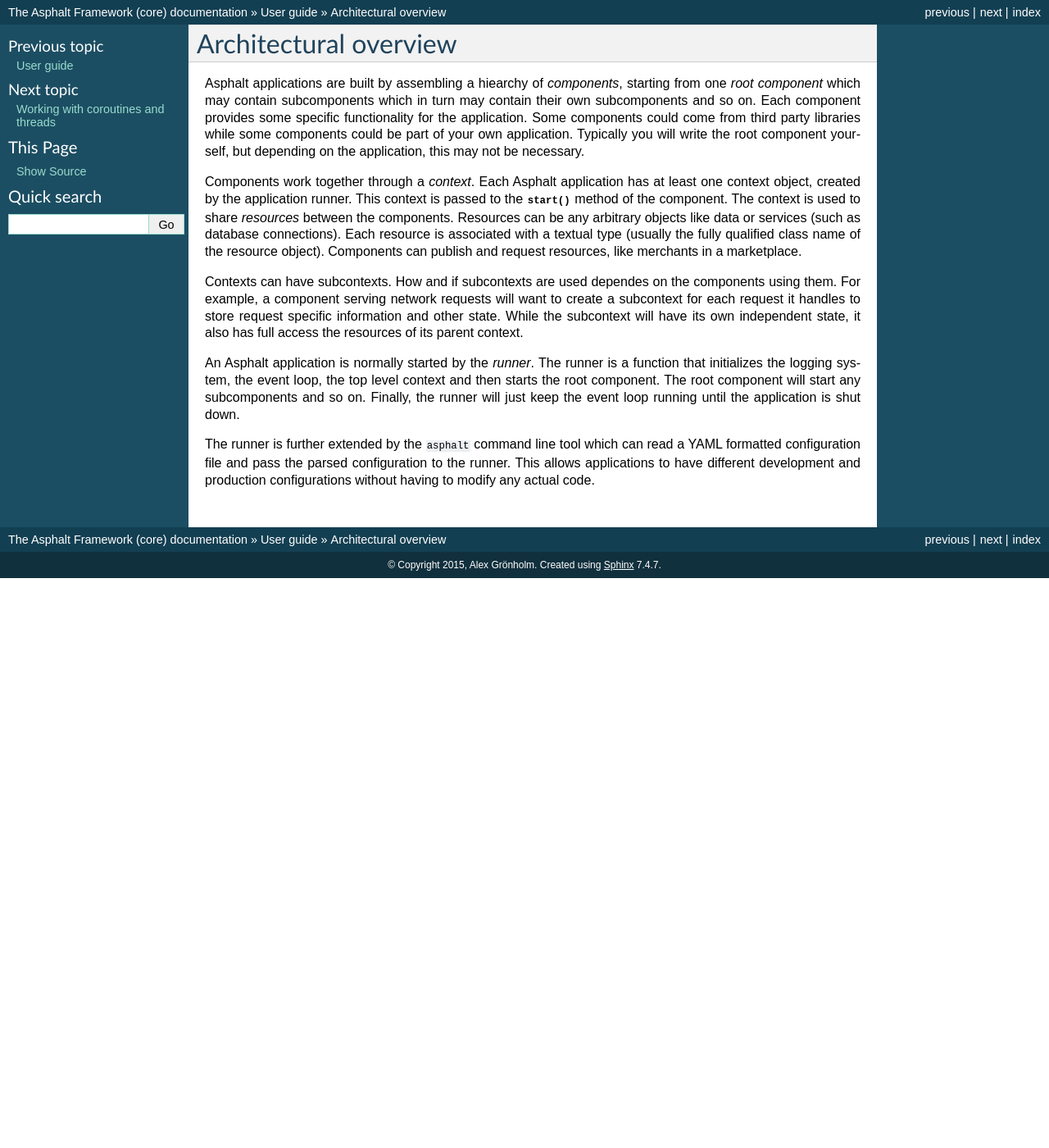
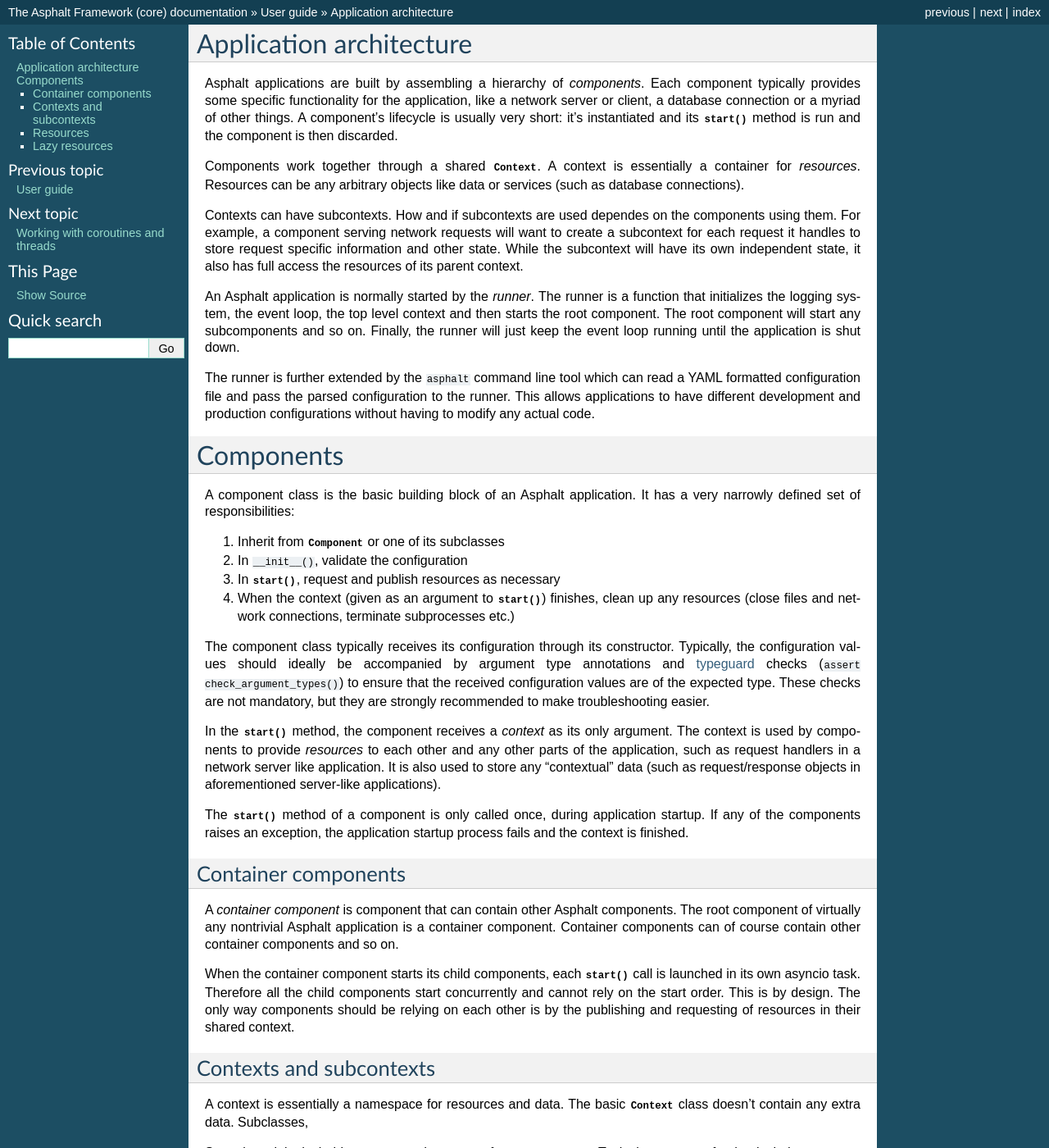
Before and after one commit to asphalt-framework/asphalt, a Sphinx documentation site: the page built from docs/userguide/architecture.rst, in a window 1280 px wide and 1400 px high. Shown: the whole window at 82% size. Built offline with Sphinx 7.4.7, drawn with Linux system fonts in a browser that asks for light colours; some of the changed text lies outside the part shown.

```diff
--- a/docs/tutorials/index.rst
+++ b/docs/tutorials/index.rst
@@ -12,3 +12,4 @@
    :maxdepth: 2
 
    echo
+   webnotifier
--- a/docs/userguide/architecture.rst
+++ b/docs/userguide/architecture.rst
@@ -1,20 +1,15 @@
-Architectural overview
-======================
+Application architecture
+========================
 
-Asphalt applications are built by assembling a hiearchy of *components*, starting from one
-*root component* which may contain subcomponents which in turn may contain their own subcomponents
-and so on. Each component provides some specific functionality for the application.
-Some components could come from third party libraries while some components could be part
-of your own application. Typically you will write the root component yourself, but depending on the
-application, this may not be necessary.
+Asphalt applications are built by assembling a hierarchy of *components*. Each component typically
+provides some specific functionality for the application, like a network server or client, a
+database connection or a myriad of other things. A component's lifecycle is usually very short:
+it's instantiated and its :meth:`~asphalt.core.component.Component.start` method is run and the
+component is then discarded.
 
-Components work together through a *context*. Each Asphalt application has at least one context
-object, created by the application runner. This context is passed to the
-:meth:`~asphalt.core.Component.start` method of the component.
-The context is used to share *resources* between the components. Resources can be any arbitrary
-objects like data or services (such as database connections). Each resource is associated with a
-textual type (usually the fully qualified class name of the resource object). Components can
-publish and request resources, like merchants in a marketplace.
+Components work together through a shared :class:`~asphalt.core.context.Context`. A context is
+essentially a container for *resources*. Resources can be any arbitrary objects like data or
+services (such as database connections).
 
 Contexts can have subcontexts. How and if subcontexts are used dependes on the components using
 them. For example, a component serving network requests will want to create a subcontext for each
@@ -29,3 +24,115 @@
 The runner is further extended by the ``asphalt`` command line tool which can read a YAML formatted
 configuration file and pass the parsed configuration to the runner. This allows applications to
 have different development and production configurations without having to modify any actual code.
+
+Components
+==========
+
+A component class is the basic building block of an Asphalt application. It has a very narrowly
+defined set of responsibilities:
+
+#. Inherit from :class:`~asphalt.core.component.Component` or one of its subclasses
+#. In ``__init__()``, validate the configuration
+#. In :meth:`~asphalt.core.component.Component.start`, request and publish resources as necessary
+#. When the context (given as an argument to :meth:`~asphalt.core.component.Component.start`)
+   finishes, clean up any resources (close files and network connections, terminate subprocesses
+   etc.)
+
+The component class typically receives its configuration through its constructor. Typically, the
+configuration values should ideally be accompanied by argument type annotations and typeguard_
+checks (``assert check_argument_types()``) to ensure that the received configuration values are of
+the expected type. These checks are not mandatory, but they are strongly recommended to make
+troubleshooting easier.
+
+In the :meth:`~asphalt.core.component.Component.start` method, the component receives a *context*
+as its only argument. The context is used by components to provide *resources* to each other and
+any other parts of the application, such as request handlers in a network server like application.
+It is also used to store any "contextual" data (such as request/response objects in aforementioned
+server-like applications).
+
+The :meth:`~asphalt.core.component.Component.start` method of a component is only called once,
+during application startup. If any of the components raises an exception, the application startup
+process fails and the context is finished.
+
+.. _typeguard: https://pypi.python.org/pypi/typeguard
+
+Container components
+--------------------
+
+A *container component* is component that can contain other Asphalt components.
+The root component of virtually any nontrivial Asphalt application is a container component.
+Container components can of course contain other container components and so on.
+
+When the container component starts its child components, each
+:meth:`~asphalt.core.component.Component.start` call is launched in its own asyncio task. Therefore
+all the child components start concurrently and cannot rely on the start order. This is by design.
+The only way components should be relying on each other is by the publishing and requesting of
+resources in their shared context.
+
+Contexts and subcontexts
+------------------------
+
+A context is essentially a namespace for resources and data. The basic
+:class:`~asphalt.core.context.Context` class doesn't contain any extra data. Subclasses,
+
+
+Sometimes it is desirable to create *subcontexts* of a parent context.
+Typical uses cases for that include:
+
+* Request handlers for network services
+* Components that support specialized subcomponents
+* Complex reusable application add-ons (a reusable component with its own set of subcomponents)
+
+Subcontexts have access to all the resources of the parent context, but parent contexts cannot
+access resources from their subcontexts. It is also good to remember that a context does not
+necessarily have to have a parent context. How, when and where you use such contexts is up to you.
+
+Resources
+---------
+
+While any object can be a resource, the question is, what *should* be published as a resource in
+the context? The answer boils down to what is *needed* by other components. Here are a few examples
+of resources that might be useful to share among multiple components:
+
+* Database connections
+* Remote service handles
+* SSL contexts
+
+Another consideration is the *types* of the resources they're published as. One of the core ideas
+of resource publishing is that you could just switch a resource for another of the same type and
+not have to reconfigure the rest of the application. For example, think of a mailer. A mailer
+has a certain API and the code that uses the mailer does not (should not) have to care about the
+implementation of the API. So if you want to switch one mailer for another, you can do so without
+breaking your application. But this requires that the mailer resource is published using a common
+supertype. In this particular example, the mailer resources are published by asphalt-mailer_ as
+the ``asphalt.mailer.api.Mailer`` type. It is a good idea to use an abstract class as the published
+resource type when multiple implementations are expected in order to minimize the implementation
+constraints.
+
+It is a good idea to publish any resources as soon as possible before requesting any, to speed up
+the startup process and to prevent any deadlocks (when two or more components wait on each others'
+resources). Also, if you need to perform lengthy operations like connection validation on network
+clients, it is strongly recommended to first publish them and any other resources other components
+might be waiting on, to prevent occasional timeouts.
+
+.. _asphalt-mailer: https://github.com/asphalt-framework/asphalt-mailer
+
+Lazy resources
+--------------
+
+Resources can also be published *lazily*. That means they're created *on demand*, as part of the
+context where they were requested. There are a couple reasons for publishing resources this way:
+
+* Their setup is expensive
+* They are context sensitive to be specific to the context in which they're used
+
+Lazy resources are published using :meth`~asphalt.core.context.Context.publish_lazy_resource`.
+Instead of giving a resource object to it, you give it a callable that takes the local context
+object (whatever that may be) as the argument and returns the created resource object. The creator
+callable will only be called once at most in each context.
+
+The creator callable can also be a coroutine function or return an awaitable, in which case the
+coroutine or other awaitable is resolved before returning the resource object to the caller. This
+approach has the unfortunate limitation that the awaitable cannot be automatically resolved on
+attribute access so something like ``await ctx.foo`` is required when such resources are used
+through their context attributes.
--- a/docs/userguide/components.rst
+++ /dev/null
@@ -1,4 +0,0 @@
-Working with components and contexts
-====================================
-
-TODO
--- a/docs/userguide/index.rst
+++ b/docs/userguide/index.rst
@@ -2,7 +2,7 @@
 ==========
 
 This is the reference documentation. If you're looking to learn Asphalt from scratch, you should
-take a look at the :ref:`tutorials/index` first.
+take a look at the :doc:`../tutorials/index` first.
 
 .. toctree::
    :maxdepth: 2
```
Also changed, not shown: other parts of docs/userguide/index.rst (+0 -1 lines), docs/tutorials/echo.rst (+8 -8 lines), docs/tutorials/webnotifier.rst (added, +377 -0 lines), 8 other files.
